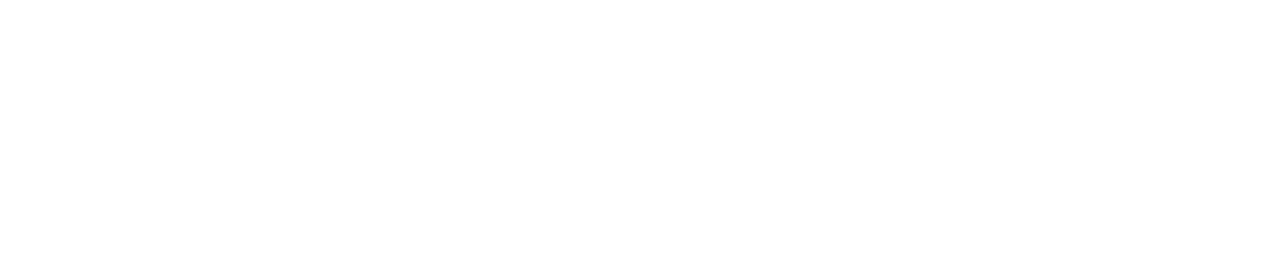
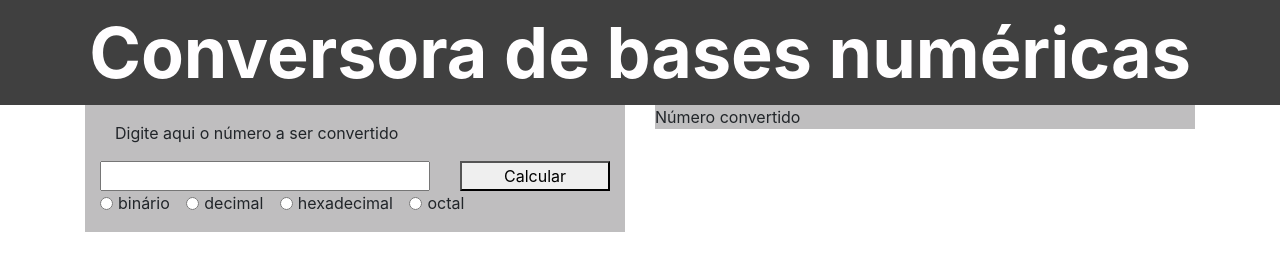
Before and after one commit to correavitor4/binary-converter, a plain HTML site: page index.html in a window 1280 px wide. Drawn offline with nearby package versions, Linux system fonts and the light colour scheme.

Commit message:
Iniciei o design da página

```diff
--- a/index.html
+++ b/index.html
@@ -4,10 +4,103 @@
     <meta charset="UTF-8">
     <meta http-equiv="X-UA-Compatible" content="IE=edge">
     <meta name="viewport" content="width=device-width, initial-scale=1.0">
+    <link rel="stylesheet" href="style.css">
     <script src="conversors.js"></script>
     <title>Document</title>
+    <link rel="stylesheet" href="https://stackpath.bootstrapcdn.com/bootstrap/4.1.3/css/bootstrap.min.css" integrity="sha384-MCw98/SFnGE8fJT3GXwEOngsV7Zt27NXFoaoApmYm81iuXoPkFOJwJ8ERdknLPMO" crossorigin="anonymous">
 </head>
 <body>
 
+    <header >
+        <div class="container-fluid" id="nav-container">
+            <div class="row h-100">
+                <div class="col-12" >
+                    <div class="text-center font-weight-bold h-100" id="texto-topo">
+                        Conversora de bases numéricas
+                    </div>
+                </div>
+            </div>
+        </div>
+    </header>
+
+    <div class="container">
+        <div class="row">
+            <div class="col-6">
+                <div class="container" id="container-before">
+                    <div class="row">
+                        <p></p>
+                    </div>
+
+                    <div class="row">
+                        <div class="col-12">
+                            <p class="col-12">Digite aqui o número a ser convertido</p>
+
+                        </div>
+
+                    </div>
+
+                     <div class="row">
+                        <div class="col-8">
+                            <input class="col-12" type="text" name="" id="input-before" >
+                        </div>
+                        <div class="col-4">
+                            <button class="col-12" >
+                                Calcular
+                            </button>
+                        </div>
+
+                    </div>
+
+                    <div class="row">
+                        <div class="container">
+                            <div class="form-check form-check-inline">
+                                <input class="form-check-input" type="radio" name="inlineRadioOptions" id="binary-radio" value="binary" >
+                                <label class="form-check-label" for="binary-radio">binário</label>
+                              </div>
+                              <div class="form-check form-check-inline">
+                                <input class="form-check-input" type="radio" name="inlineRadioOptions" id="decimal-radio" value="decimal">
+                                <label class="form-check-label" for="decimal-radio">decimal</label>
+                              </div>
+                              <div class="form-check form-check-inline">
+                                <input class="form-check-input" type="radio" name="inlineRadioOptions" id="hexadecimal-radio" value="hexadecimal" >
+                                <label class="form-check-label" for="hexadecimal-radio">hexadecimal</label>
+                              </div>
+                              <div class="form-check form-check-inline">
+                                <input class="form-check-input" type="radio" name="inlineRadioOptions" id="octal-radio" value="octal" >
+                                <label class="form-check-label" for="octal-radio">octal</label>
+                              </div>
+                        </div>
+
+
+                    </div>
+
+                    <div class="row">
+                        <p></p>
+                    </div>
+
+
+                </div>
+            </div>
+            <div class="col-6">
+                <div class="container" id="container-later">
+                    <div class="row">
+                       Número convertido
+                    </div>
+                </div>
+            </div>
+        </div>
+
+    </div>
+
+
+
+
+
+
+
+
+    <script src="https://code.jquery.com/jquery-3.3.1.slim.min.js" integrity="sha384-q8i/X+965DzO0rT7abK41JStQIAqVgRVzpbzo5smXKp4YfRvH+8abtTE1Pi6jizo" crossorigin="anonymous"></script>
+<script src="https://cdnjs.cloudflare.com/ajax/libs/popper.js/1.14.3/umd/popper.min.js" integrity="sha384-ZMP7rVo3mIykV+2+9J3UJ46jBk0WLaUAdn689aCwoqbBJiSnjAK/l8WvCWPIPm49" crossorigin="anonymous"></script>
+<script src="https://stackpath.bootstrapcdn.com/bootstrap/4.1.3/js/bootstrap.min.js" integrity="sha384-ChfqqxuZUCnJSK3+MXmPNIyE6ZbWh2IMqE241rYiqJxyMiZ6OW/JmZQ5stwEULTy" crossorigin="anonymous"></script>
 </body>
 </html>
--- /dev/null
+++ b/style.css
@@ -0,0 +1,37 @@
+body{
+    background-color: #E5E4E5;
+}
+
+/*nav{
+    background-color: #404040;
+    height: 100px ;
+    margin-top: -25px;
+    margin-left: -20px;
+    margin-right: -20px;
+    vertical-align: middle;
+
+}
+
+nav h1{
+    color: #FFFEFF;
+}*/
+
+
+
+#texto-topo{
+    color: #FFFEFF;
+
+    font-size: 70px;
+}
+
+#nav-container{
+    background-color: #404040;
+}
+
+#container-before{
+    background-color: #BFBEBF;
+}
+
+#container-later{
+    background-color: #BFBEBF;
+}
```
Also changed, not shown: 1 other file.
